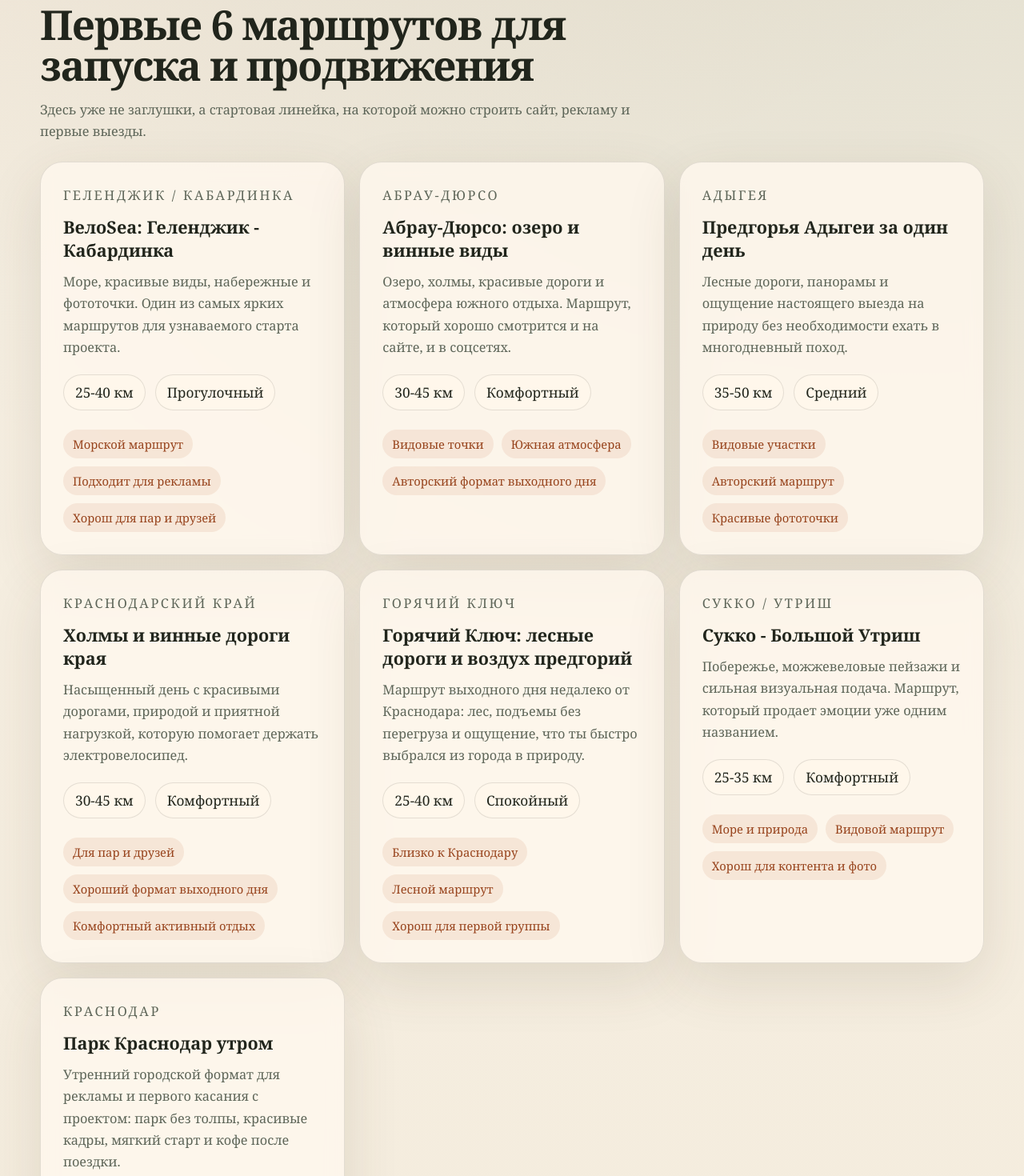
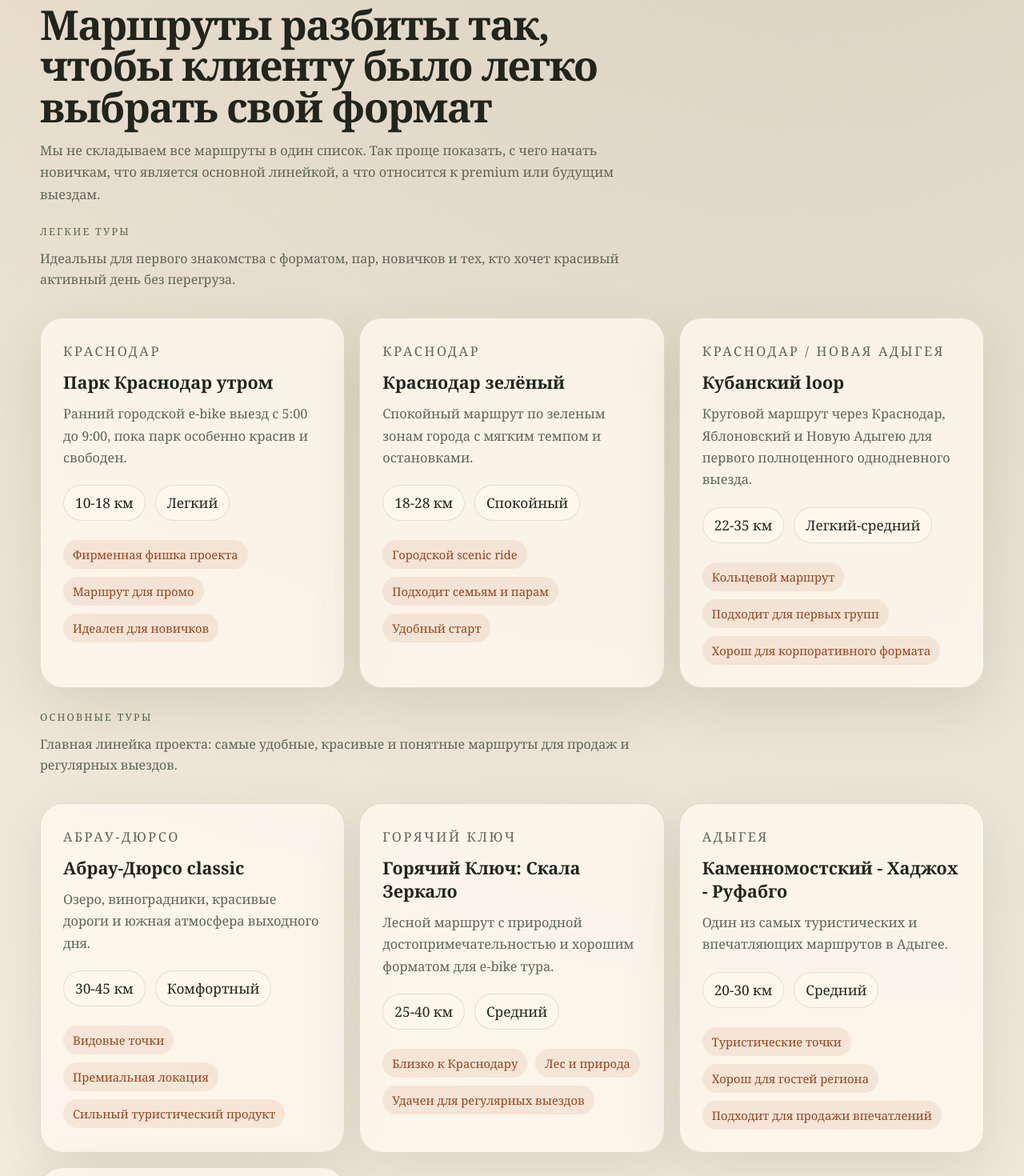
Before and after one commit to vorvvs-sketch/veloturyug-site, a Next.js app: page / in a window 1280 px wide. Shown: the part 1940-3410 px from the top of the page at 80% size. Built offline with nearby package versions, Linux system fonts and the light colour scheme.

Commit message:
Group route lineup by difficulty tiers

```diff
--- a/app/globals.css
+++ b/app/globals.css
@@ -112,7 +112,9 @@ img {
 .stack-card,
 .trust-panel,
 .trust-item,
-.mini-card {
+.mini-card,
+.community-card,
+.mood-card {
   background: var(--surface);
   backdrop-filter: blur(10px);
   border: 1px solid var(--line);
@@ -134,7 +136,9 @@ img {
 .checklist-card,
 .stack-card,
 .trust-panel,
-.mini-card {
+.mini-card,
+.community-card,
+.mood-card {
   padding: 28px;
 }
 
@@ -293,6 +297,26 @@ h3 {
 .section__heading {
   max-width: 780px;
   margin-bottom: 24px;
+}
+
+.tour-groups {
+  display: grid;
+  gap: 28px;
+}
+
+.tour-group {
+  display: grid;
+  gap: 18px;
+}
+
+.tour-group__intro {
+  max-width: 760px;
+}
+
+.tour-group__description {
+  color: var(--muted);
+  font-size: 1rem;
+  line-height: 1.65;
 }
 
 .tour-grid,
@@ -457,6 +481,74 @@ h3 {
   line-height: 1.6;
 }
 
+.community-card {
+  display: grid;
+  grid-template-columns: minmax(0, 1fr) auto;
+  gap: 20px;
+  align-items: center;
+  background:
+    linear-gradient(130deg, rgba(236, 247, 255, 0.88), rgba(247, 248, 238, 0.8)),
+    radial-gradient(circle at top left, rgba(71, 152, 255, 0.12), transparent 30%);
+}
+
+.community-card__link {
+  display: inline-flex;
+  align-items: center;
+  justify-content: center;
+  min-height: 54px;
+  padding: 0 20px;
+  border-radius: 999px;
+  background: #2aabee;
+  color: white;
+  font-weight: 700;
+}
+
+.mood-grid {
+  display: grid;
+  grid-template-columns: repeat(3, minmax(0, 1fr));
+  gap: 18px;
+}
+
+.mood-card {
+  min-height: 260px;
+  display: flex;
+  flex-direction: column;
+  justify-content: flex-end;
+}
+
+.mood-card p {
+  color: rgba(255, 250, 244, 0.88);
+}
+
+.mood-card h3 {
+  color: #fff9f1;
+}
+
+.mood-card .eyebrow {
+  color: rgba(255, 249, 241, 0.72);
+}
+
+.mood-card--sea {
+  background:
+    linear-gradient(180deg, rgba(16, 73, 112, 0.2), rgba(11, 55, 88, 0.92)),
+    radial-gradient(circle at top, rgba(98, 197, 255, 0.3), transparent 30%),
+    linear-gradient(135deg, #2f87b8, #0f4f7a);
+}
+
+.mood-card--forest {
+  background:
+    linear-gradient(180deg, rgba(54, 92, 66, 0.18), rgba(39, 66, 45, 0.95)),
+    radial-gradient(circle at top, rgba(157, 212, 136, 0.2), transparent 30%),
+    linear-gradient(135deg, #6c8a4a, #335338);
+}
+
+.mood-card--city {
+  background:
+    linear-gradient(180deg, rgba(143, 84, 25, 0.16), rgba(104, 53, 18, 0.94)),
+    radial-gradient(circle at top, rgba(255, 208, 120, 0.22), transparent 32%),
+    linear-gradient(135deg, #d18c34, #8d4a1c);
+}
+
 .steps {
   display: grid;
   gap: 16px;
@@ -611,7 +703,9 @@ h3 {
   .tour-grid,
   .faq-list,
   .pricing-grid,
-  .promo-banner {
+  .promo-banner,
+  .mood-grid,
+  .community-card {
     grid-template-columns: 1fr;
   }
 
--- a/app/page.js
+++ b/app/page.js
@@ -1,4 +1,94 @@
-const tours = [
+const tourGroups = [
+  {
+    title: "Легкие туры",
+    description:
+      "Идеальны для первого знакомства с форматом, пар, новичков и тех, кто хочет красивый активный день без перегруза.",
+    tours: [
+      {
+        title: "Парк Краснодар утром",
+        location: "Краснодар",
+        distance: "10-18 км",
+        pace: "Легкий",
+        summary:
+          "Ранний городской e-bike выезд с 5:00 до 9:00, пока парк особенно красив и свободен.",
+        features: [
+          "Фирменная фишка проекта",
+          "Маршрут для промо",
+          "Идеален для новичков"
+        ]
+      },
+      {
+        title: "Краснодар зелёный",
+        location: "Краснодар",
+        distance: "18-28 км",
+        pace: "Спокойный",
+        summary:
+          "Спокойный маршрут по зеленым зонам города с мягким темпом и остановками.",
+        features: [
+          "Городской scenic ride",
+          "Подходит семьям и парам",
+          "Удобный старт"
+        ]
+      },
+      {
+        title: "Кубанский loop",
+        location: "Краснодар / Новая Адыгея",
+        distance: "22-35 км",
+        pace: "Легкий-средний",
+        summary:
+          "Круговой маршрут через Краснодар, Яблоновский и Новую Адыгею для первого полноценного однодневного выезда.",
+        features: [
+          "Кольцевой маршрут",
+          "Подходит для первых групп",
+          "Хорош для корпоративного формата"
+        ]
+      }
+    ]
+  },
+  {
+    title: "Основные туры",
+    description:
+      "Главная линейка проекта: самые удобные, красивые и понятные маршруты для продаж и регулярных выездов.",
+    tours: [
+      {
+        title: "Абрау-Дюрсо classic",
+        location: "Абрау-Дюрсо",
+        distance: "30-45 км",
+        pace: "Комфортный",
+        summary:
+          "Озеро, виноградники, красивые дороги и южная атмосфера выходного дня.",
+        features: [
+          "Видовые точки",
+          "Премиальная локация",
+          "Сильный туристический продукт"
+        ]
+      },
+      {
+        title: "Горячий Ключ: Скала Зеркало",
+        location: "Горячий Ключ",
+        distance: "25-40 км",
+        pace: "Средний",
+        summary:
+          "Лесной маршрут с природной достопримечательностью и хорошим форматом для e-bike тура.",
+        features: [
+          "Близко к Краснодару",
+          "Лес и природа",
+          "Удачен для регулярных выездов"
+        ]
+      },
+      {
+        title: "Каменномостский - Хаджох - Руфабго",
+        location: "Адыгея",
+        distance: "20-30 км",
+        pace: "Средний",
+        summary:
+          "Один из самых туристических и впечатляющих маршрутов в Адыгее.",
+        features: [
+          "Туристические точки",
+          "Хорош для гостей региона",
+          "Подходит для продажи впечатлений"
+        ]
+      },
       {
         title: "ВелоSea: Геленджик - Кабардинка",
         location: "Геленджик / Кабардинка",
@@ -11,57 +101,58 @@ const tours = [
           "Подходит для рекламы",
           "Хорош для пар и друзей"
         ]
-  },
-  {
-    title: "Абрау-Дюрсо: озеро и винные виды",
-    location: "Абрау-Дюрсо",
-    distance: "30-45 км",
-    pace: "Комфортный",
-    summary:
-      "Озеро, холмы, красивые дороги и атмосфера южного отдыха. Маршрут, который хорошо смотрится и на сайте, и в соцсетях.",
-    features: [
-      "Видовые точки",
-      "Южная атмосфера",
-      "Авторский формат выходного дня"
+      }
     ]
   },
   {
-    title: "Предгорья Адыгеи за один день",
-    location: "Адыгея",
-    distance: "35-50 км",
-    pace: "Средний",
+    title: "Premium туры",
+    description:
+      "Для тех, кто хочет более яркий, насыщенный и запоминающийся маршрут.",
+    tours: [
+      {
+        title: "Гуамка - Мезмай",
+        location: "Краснодарский край",
+        distance: "22-35 км",
+        pace: "Средний-сильный",
         summary:
-      "Лесные дороги, панорамы и ощущение настоящего выезда на природу без необходимости ехать в многодневный поход.",
+          "Один из самых красивых горных маршрутов для мотивированной аудитории и premium-подачи.",
         features: [
-      "Видовые участки",
-      "Авторский маршрут",
-      "Красивые фототочки"
+          "Горный scenic",
+          "Сильное впечатление",
+          "Подходит для premium-формата"
         ]
       },
       {
-    title: "Холмы и винные дороги края",
-    location: "Краснодарский край",
-    distance: "30-45 км",
-    pace: "Комфортный",
+        title: "Севастополь - Балаклава",
+        location: "Крым",
+        distance: "25-45 км",
+        pace: "Средний",
         summary:
-      "Насыщенный день с красивыми дорогами, природой и приятной нагрузкой, которую помогает держать электровелосипед.",
+          "Видовой крымский маршрут с сильным туристическим потенциалом и премиальным ощущением поездки.",
         features: [
-      "Для пар и друзей",
-      "Хороший формат выходного дня",
-      "Комфортный активный отдых"
+          "Крымский туристический формат",
+          "Подходит для мини-групп",
+          "Сильная визуальная подача"
+        ]
+      }
     ]
   },
   {
-    title: "Горячий Ключ: лесные дороги и воздух предгорий",
-    location: "Горячий Ключ",
-    distance: "25-40 км",
-    pace: "Спокойный",
+    title: "Скоро в расписании",
+    description:
+      "Маршруты, которые мы тестируем и готовим к запуску после обкатки основной линейки.",
+    tours: [
+      {
+        title: "Лаго-Наки viewpoints",
+        location: "Адыгея",
+        distance: "20-35 км",
+        pace: "Сильный",
         summary:
-      "Маршрут выходного дня недалеко от Краснодара: лес, подъемы без перегруза и ощущение, что ты быстро выбрался из города в природу.",
+          "Высотный видовой маршрут, который требует более точной подготовки и погодного окна.",
         features: [
-      "Близко к Краснодару",
-      "Лесной маршрут",
-      "Хорош для первой группы"
+          "Высокий вау-эффект",
+          "Для сильной аудитории",
+          "После дополнительной разведки"
         ]
       },
       {
@@ -70,24 +161,39 @@ const tours = [
         distance: "25-35 км",
         pace: "Комфортный",
         summary:
-      "Побережье, можжевеловые пейзажи и сильная визуальная подача. Маршрут, который продает эмоции уже одним названием.",
+          "Побережье, можжевеловые пейзажи и сильная визуальная подача для будущих выездов.",
         features: [
           "Море и природа",
-      "Видовой маршрут",
-      "Хорош для контента и фото"
+          "Хорош для фото",
+          "Нужна доразведка"
         ]
       },
       {
-    title: "Парк Краснодар утром",
-    location: "Краснодар",
-    distance: "10-18 км",
-    pace: "Легкий",
+        title: "Шапсугская: дольмены и вулкан",
+        location: "Краснодарский край",
+        distance: "20-35 км",
+        pace: "Средний",
         summary:
-      "Утренний городской формат для рекламы и первого касания с проектом: парк без толпы, красивые кадры, мягкий старт и кофе после поездки.",
+          "Более приключенческий маршрут с природными и археологическими точками интереса.",
         features: [
-      "Фирменная фишка проекта",
-      "Маршрут для промо",
-      "Идеален для новичков"
+          "Нестандартная подача",
+          "Adventure-формат",
+          "После тестовых выездов"
+        ]
+      },
+      {
+        title: "Тамань - Веселовка - Бугазская коса",
+        location: "Тамань",
+        distance: "25-45 км",
+        pace: "Средний",
+        summary:
+          "Морской и ветреный маршрут с сильной атмосферой, который лучше запускать после точной логистической подготовки.",
+        features: [
+          "Южный coastal vibe",
+          "Нужна погодная осторожность",
+          "Хорош для второй волны"
+        ]
+      }
     ]
   }
 ];
@@ -205,6 +311,11 @@ const contacts = [
     label: "Telegram",
     value: "@vs_voropaev",
     href: "https://t.me/vs_voropaev"
+  },
+  {
+    label: "Telegram-группа",
+    value: "Походы Краснодар",
+    href: "https://t.me/pohod_Krasnodar"
   },
   {
     label: "WhatsApp",
@@ -327,14 +438,22 @@ export default function HomePage() {
       <section className="section" id="tours">
         <div className="section__heading">
           <p className="eyebrow">Маршруты</p>
-          <h2>Первые 6 маршрутов для запуска и продвижения</h2>
+          <h2>Маршруты разбиты так, чтобы клиенту было легко выбрать свой формат</h2>
           <p className="section__text">
-            Здесь уже не заглушки, а стартовая линейка, на которой можно строить
-            сайт, рекламу и первые выезды.
+            Мы не складываем все маршруты в один список. Так проще показать, с
+            чего начать новичкам, что является основной линейкой, а что относится
+            к premium или будущим выездам.
           </p>
         </div>
+        <div className="tour-groups">
+          {tourGroups.map((group) => (
+            <section className="tour-group" key={group.title}>
+              <div className="tour-group__intro">
+                <p className="eyebrow">{group.title}</p>
+                <p className="tour-group__description">{group.description}</p>
+              </div>
               <div className="tour-grid">
-          {tours.map((tour) => (
+                {group.tours.map((tour) => (
                   <article className="tour-card" key={tour.title}>
                     <p className="tour-card__region">{tour.location}</p>
                     <h3>{tour.title}</h3>
@@ -349,6 +468,9 @@ export default function HomePage() {
                       ))}
                     </ul>
                   </article>
+                ))}
+              </div>
+            </section>
           ))}
         </div>
       </section>
@@ -384,6 +506,53 @@ export default function HomePage() {
               <p>{point}</p>
             </article>
           ))}
+        </div>
+      </section>
+
+      <section className="section">
+        <div className="community-card">
+          <div>
+            <p className="eyebrow">Сообщество</p>
+            <h2>У проекта уже есть живая точка контакта в Telegram</h2>
+            <p className="section__text">
+              Группа <strong>«Походы Краснодар»</strong> помогает собирать людей,
+              показывать анонсы выездов, знакомить аудиторию с маршрутам и
+              создавать вокруг проекта настоящее сообщество, а не просто страницу
+              с кнопкой записи.
+            </p>
+          </div>
+          <a className="community-card__link" href="https://t.me/pohod_Krasnodar">
+            Перейти в Telegram-группу
+          </a>
+        </div>
+      </section>
+
+      <section className="section">
+        <div className="mood-grid">
+          <article className="mood-card mood-card--sea">
+            <p className="eyebrow">Атмосфера маршрутов</p>
+            <h3>Море, набережные и ветер с побережья</h3>
+            <p>
+              Для направлений вроде Геленджика, Кабардинки, Сукко и Утриша, где
+              эмоция маршрута ощущается уже по самому названию.
+            </p>
+          </article>
+          <article className="mood-card mood-card--forest">
+            <p className="eyebrow">Атмосфера маршрутов</p>
+            <h3>Лес, предгорья и мягкий рельеф</h3>
+            <p>
+              Для Адыгеи и Горячего Ключа, когда хочется не города, а ощущения,
+              что за один день ты действительно выбрался в природу.
+            </p>
+          </article>
+          <article className="mood-card mood-card--city">
+            <p className="eyebrow">Формат для промо</p>
+            <h3>Парк Краснодар утром</h3>
+            <p>
+              Спокойный городской выезд, который легко продвигать, показывать в
+              рекламе и использовать как знакомство с форматом проекта.
+            </p>
+          </article>
         </div>
       </section>
 
```
Lines whose indentation alone changed are shown as unchanged.
